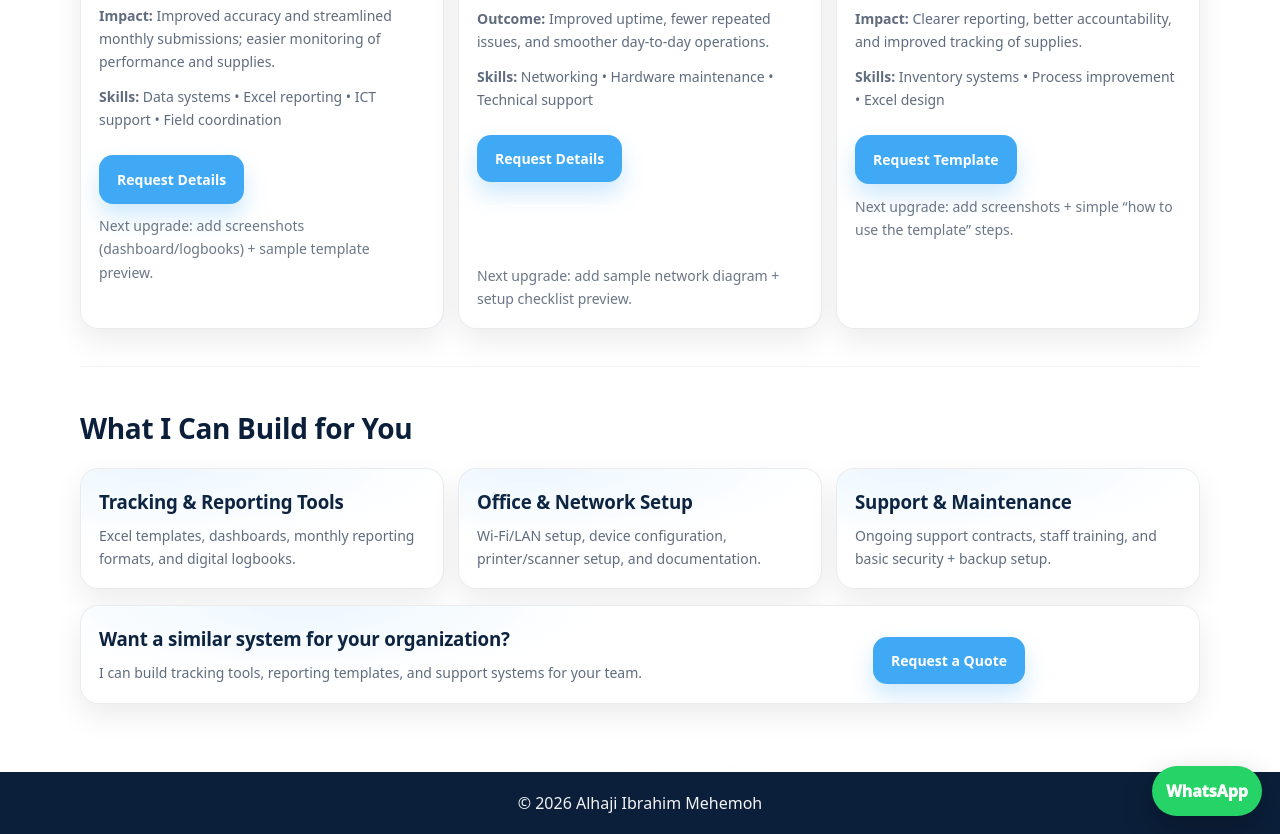
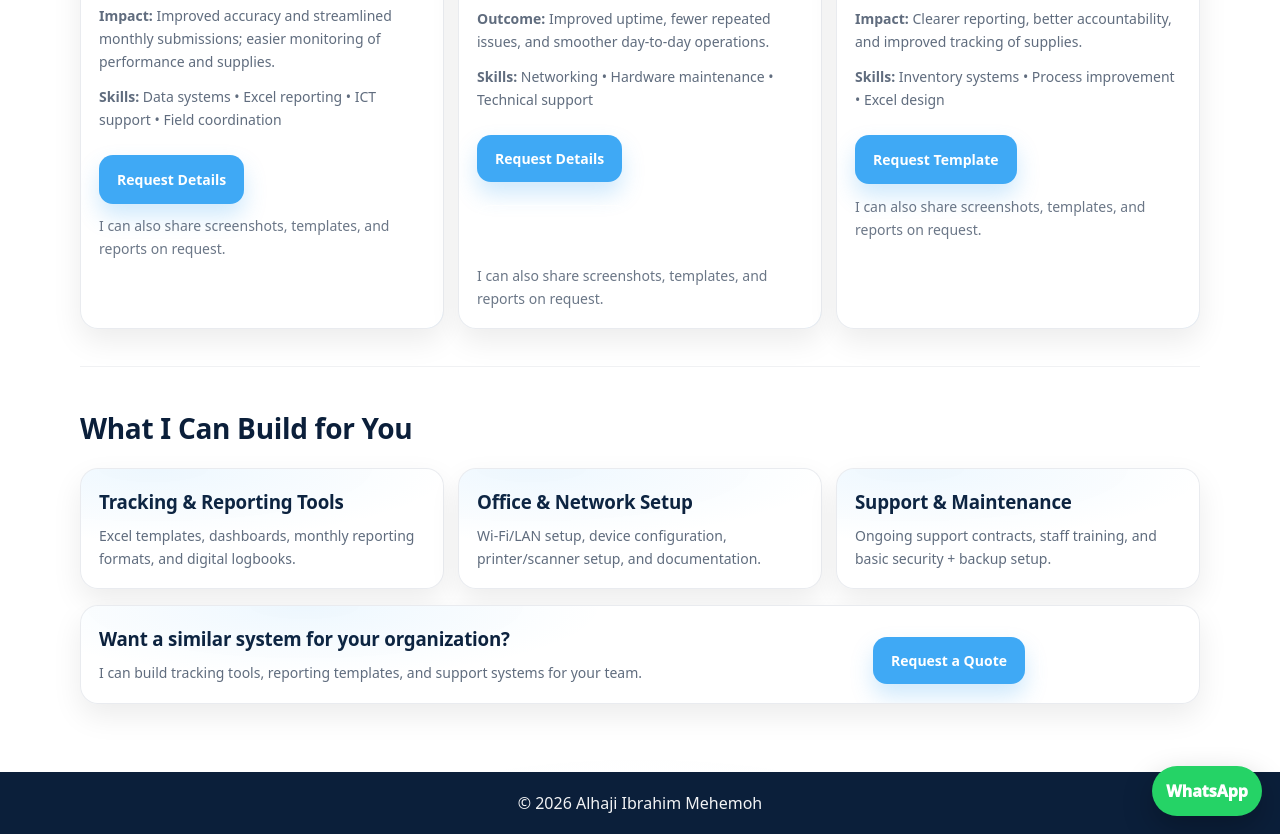
Before and after one commit to Alhajiimehemoh/alhajiimehemoh.github.io, a plain HTML site: page portfolio.html in a window 1280 px wide. Shown: the part 1349-2183 px from the top of the page. Drawn offline with Linux system fonts and the light colour scheme.

Commit message:
Update upgrade notes in portfolio.html

```diff
--- a/portfolio.html
+++ b/portfolio.html
@@ -111,7 +111,7 @@
       </div>
 
       <p class="small" style="margin-top:10px;opacity:.78;">
-        Next upgrade: add screenshots (dashboard/logbooks) + sample template preview.
+        I can also share screenshots, templates, and reports on request.
       </p>
     </div>
 
@@ -153,7 +153,7 @@
       </div>
 
       <p class="small" style="margin-top:10px;opacity:.78;">
-        Next upgrade: add sample network diagram + setup checklist preview.
+        I can also share screenshots, templates, and reports on request.
       </p>
     </div>
 
@@ -195,7 +195,7 @@
       </div>
 
       <p class="small" style="margin-top:10px;opacity:.78;">
-        Next upgrade: add screenshots + simple “how to use the template” steps.
+        I can also share screenshots, templates, and reports on request.
       </p>
     </div>
 
```
